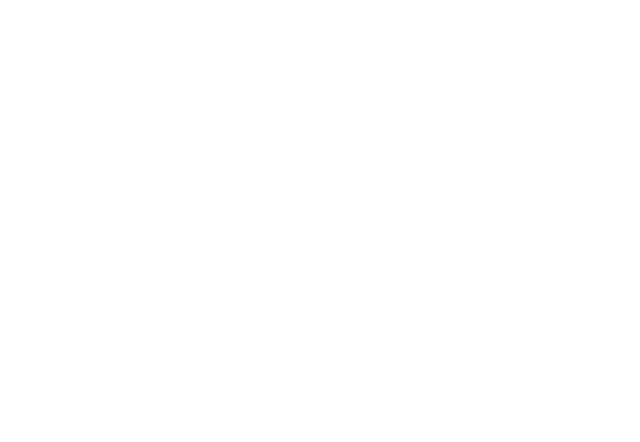
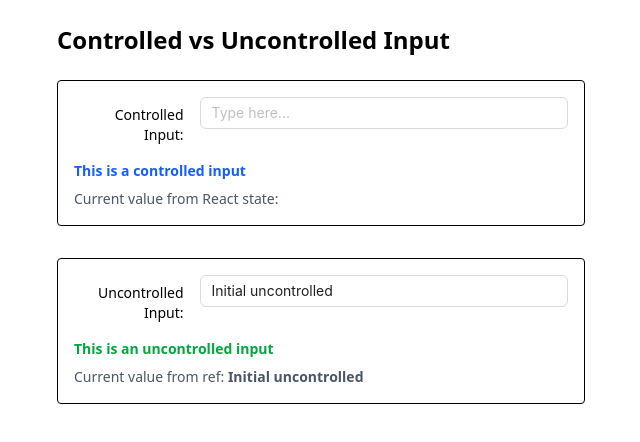
Before and after one commit to betuldemirr/react-form-app, a React (Vite) app: page /docs in a window 1280 px wide. Before the commit this address had no page. Shown: the top 442 px of the page, without its empty margins (319-959 px from the left). Built offline with nearby package versions, Linux system fonts and the light colour scheme.

Commit message:
created Docs page and updated Input component

```diff
--- a/package.json
+++ b/package.json
@@ -10,6 +10,7 @@
     "preview": "vite preview"
   },
   "dependencies": {
+    "@ant-design/v5-patch-for-react-19": "^1.0.3",
     "@tailwindcss/vite": "^4.1.11",
     "antd": "^5.26.2",
     "react": "^19.1.0",
--- a/src/App.tsx
+++ b/src/App.tsx
@@ -2,6 +2,8 @@
 import { BrowserRouter as Router, Routes, Route } from "react-router-dom";
 import CreateUser from "./pages/CreateUser";
 import Users from "./pages/Users";
+import '@ant-design/v5-patch-for-react-19';
+import Docs from "./pages/Docs";
 
 const App: React.FC = () => {
   return (
@@ -9,6 +11,7 @@
       <Routes>
         <Route path="/" element={<CreateUser />} />
         <Route path="/users" element={<Users />} />
+        <Route path="/docs" element={<Docs />} />
       </Routes>
     </Router>
   );
--- a/src/components/Input.tsx
+++ b/src/components/Input.tsx
@@ -1,27 +1,37 @@
-import { Input as AntInput, Typography } from 'antd';
+import React, { forwardRef } from 'react';
+import { Input as AntInput, Typography, type InputRef } from 'antd';
+
 const { Text } = Typography;
 
 interface InputProps {
      label?: string;
-     value?: string;
-     onChange?: (e: React.ChangeEvent<HTMLInputElement>) => void;
+     error?: string;
+     required?: boolean;
      placeholder?: string;
      type?: string;
      disabled?: boolean;
-     error?: string;
-     required?: boolean;
-};
+     defaultValue?: string;
+     value?: string;
+     onChange?: React.ChangeEventHandler<HTMLInputElement>;
+     onBlur?: React.FocusEventHandler<HTMLInputElement>;
+     name?: string;
+}
 
-const Input: React.FC<InputProps> = ({
-     label,
-     value,
-     onChange,
-     placeholder = '',
-     type = 'text',
-     disabled = false,
-     error,
-     required = false,
-}) => {
+const Input = forwardRef<InputRef, InputProps>((props, ref) => {
+     const {
+          label,
+          error,
+          required = false,
+          placeholder = '',
+          type = 'text',
+          disabled = false,
+          defaultValue,
+          value,
+          onChange,
+          onBlur,
+          name,
+     } = props;
+
      return (
           <div className="mb-4">
                <div className="grid grid-cols-12 items-start gap-2">
@@ -31,12 +41,16 @@
 
                     <div className="col-span-9">
                          <AntInput
-                              value={value}
-                              onChange={onChange}
+                              name={name}
                               placeholder={placeholder}
                               type={type}
                               disabled={disabled}
                               status={error ? 'error' : ''}
+                              value={value}
+                              defaultValue={defaultValue}
+                              onChange={onChange}
+                              onBlur={onBlur}
+                              ref={ref}
                          />
                          <div className="min-h-[0.75rem] mt-1">
                               {error && (
@@ -49,6 +63,8 @@
                </div>
           </div>
      );
-};
+});
+
+Input.displayName = 'Input';
 
 export default Input;
--- a/src/pages/CreateUser.tsx
+++ b/src/pages/CreateUser.tsx
@@ -1,3 +1,4 @@
+import { useEffect } from "react";
 import { useForm, Controller } from "react-hook-form";
 import Input from "../components/Input";
 import Button from "../components/Button";
@@ -5,6 +6,8 @@
 import Form from "../components/Form";
 import { useNavigate } from "react-router-dom";
 import type { User } from "../model/user";
+
+const LOCAL_STORAGE_KEY = "userFormData";
 
 export default function CreateUser() {
      const navigate = useNavigate();
@@ -18,9 +21,21 @@
           },
      });
 
-     const { control, handleSubmit } = methods;
+     const { control, handleSubmit, reset, watch } = methods;
+
+     useEffect(() => {
+          const savedData = localStorage.getItem(LOCAL_STORAGE_KEY);
+          if (savedData) {
+               reset(JSON.parse(savedData));
+          }
+     }, [reset]);
 
      const onSubmit = (data: User) => {
+          if (data.remember) {
+               localStorage.setItem(LOCAL_STORAGE_KEY, JSON.stringify(data));
+          } else {
+               localStorage.removeItem(LOCAL_STORAGE_KEY);
+          }
           navigate("/users", { state: data });
      };
 
--- /dev/null
+++ b/src/pages/Docs.tsx
@@ -0,0 +1,54 @@
+import React, { useState, useRef } from "react";
+import Input from "../components/Input";
+import Button from "../components/Button";
+import type { InputRef } from "antd";
+
+export default function Docs() {
+     const [controlledValue, setControlledValue] = useState("");
+
+     const uncontrolledRef = useRef<InputRef>(null);
+
+     const [uncontrolledValue, setUncontrolledValue] = useState("Initial uncontrolled");
+
+     const handleUncontrolledChange = () => {
+          if (uncontrolledRef.current) {
+               const val = uncontrolledRef.current?.input?.value || "";
+               setUncontrolledValue(val);
+          }
+     };
+
+     return (
+          <div className="max-w-xl mx-auto p-6">
+               <h1 className="text-2xl font-bold mb-6">Controlled vs Uncontrolled Input</h1>
+               <div className="mb-8 p-4 border rounded">
+                    <Input
+                         label="Controlled Input:"
+                         placeholder="Type here..."
+                         value={controlledValue}
+                         onChange={(e) => setControlledValue(e.target.value)}
+                    />
+                    <div className="text-blue-600 text-sm font-semibold">
+                         This is a controlled input
+                    </div>
+                    <div className="mt-2 text-sm text-gray-600">
+                         Current value from React state: <strong>{controlledValue}</strong>
+                    </div>
+               </div>
+               <div className="mb-8 p-4 border rounded">
+                    <Input
+                         label="Uncontrolled Input:"
+                         placeholder="Type here..."
+                         defaultValue="Initial uncontrolled"
+                         ref={uncontrolledRef}
+                         onChange={handleUncontrolledChange}
+                    />
+                    <div className="text-green-600 text-sm font-semibold">
+                         This is an uncontrolled input
+                    </div>
+                    <div className="mt-2 text-sm text-gray-600">
+                         Current value from ref: <strong>{uncontrolledValue}</strong>
+                    </div>
+               </div>
+          </div>
+     );
+}
```
Also changed, not shown: 1 other file (tests, documents, lock files or other folders).
